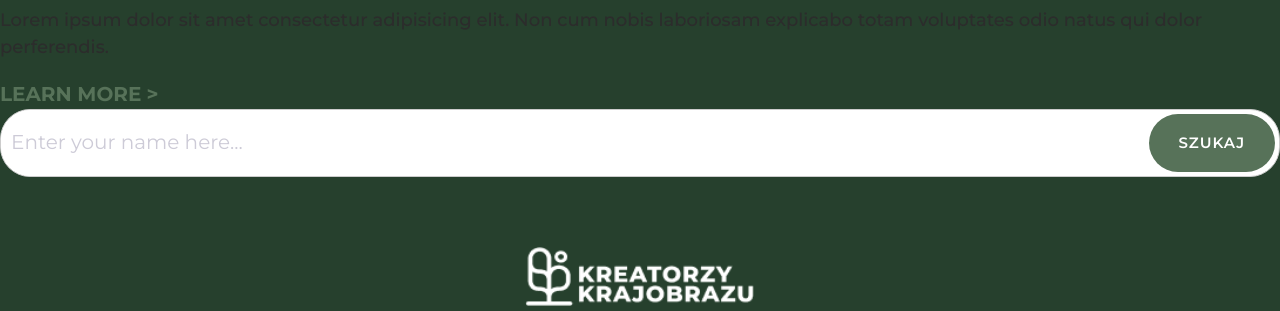
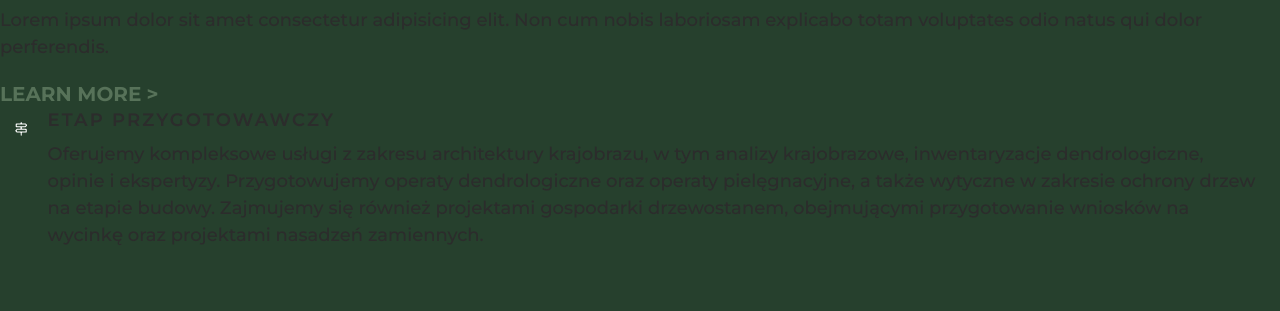
Before and after one commit to KataOsto/KK-webpage, a plain HTML site: page index.html in a window 1280 px wide. Shown: the part 452-763 px from the top of the page. Drawn offline with Linux system fonts and the light colour scheme.

Commit message:
Define media component.

```diff
--- a/css/style.css
+++ b/css/style.css
@@ -322,7 +322,7 @@ transform: rotate(0);
 
 
 
-/* Inputs  Inputs  Inputs  Inputs  Inputs  Inputs  Inputs  Inputs  Inputs  Inputs  Inputs  Inputs  Inputs  Inputs  Inputs  Inputs  Inputs */
+/* Inputs  */
 .input {
   border-radius: 30px;
   border: 1px solid var(--color-border);
@@ -363,7 +363,7 @@ transform: rotate(0);
 
 
 
-/* Blocks  Blocks  Blocks  Blocks  Blocks  Blocks  Blocks  Blocks  Blocks  Blocks  Blocks  Blocks  Blocks  Blocks  Blocks  Blocks  Blocks */
+/* Blocks */
 .block {
   --padding-vertical: 6rem;
   padding: var(--padding-vertical) 2rem;
@@ -401,6 +401,22 @@ transform: rotate(0);
   padding: 0 ;
 }
 
+/* Media  */
+
+.media {
+  display: flex;
+}
+.madia__title {
+  margin-top: 0;
+}
+.media__body {
+  margin:  0 2rem;
+}
+.media__image {
+  margin-top: 1rem;
+  width: 50px;
+  height: 50px;
+}
 
 /*Navigation Bar*/
 
--- a/index.html
+++ b/index.html
@@ -46,13 +46,20 @@
   <section class="mission">
  </section>
 <section class="contact">
-<div class="input-group">
-  <input
-  type="text"
-  class="input"
-  placeholder="Enter your name here..."/>
-  <button class="btn btn--accent">Szukaj</button>
+
+<div class="media">
+  <div class="media__image"></div>
+    <svg class="icon icon--primary">
+      <use xlink:href="assets\icon\spriteetap.svg#signpost"></use>
+    </svg>
+  <div class="media__body">
+    <h4 class="madia__title">ETAP PRZYGOTOWAWCZY</h4>
+    <p>Oferujemy kompleksowe usługi z zakresu architektury krajobrazu, w tym analizy krajobrazowe, inwentaryzacje dendrologiczne, opinie i ekspertyzy. Przygotowujemy operaty dendrologiczne oraz operaty pielęgnacyjne, a także wytyczne w zakresie ochrony drzew na etapie budowy. Zajmujemy się również projektami gospodarki drzewostanem, obejmującymi przygotowanie wniosków na wycinkę oraz projektami nasadzeń zamiennych.</p>
+  </div>
 </div>
+
+
+
 </section>
 
 
```
Also changed, not shown: components/media.html (added, +17 -0 lines), assets/icon/conversion.svg (added), assets/icon/icontree.svg (added), assets/icon/signpost.svg (added), assets/icon/spriteetap.svg (added).
